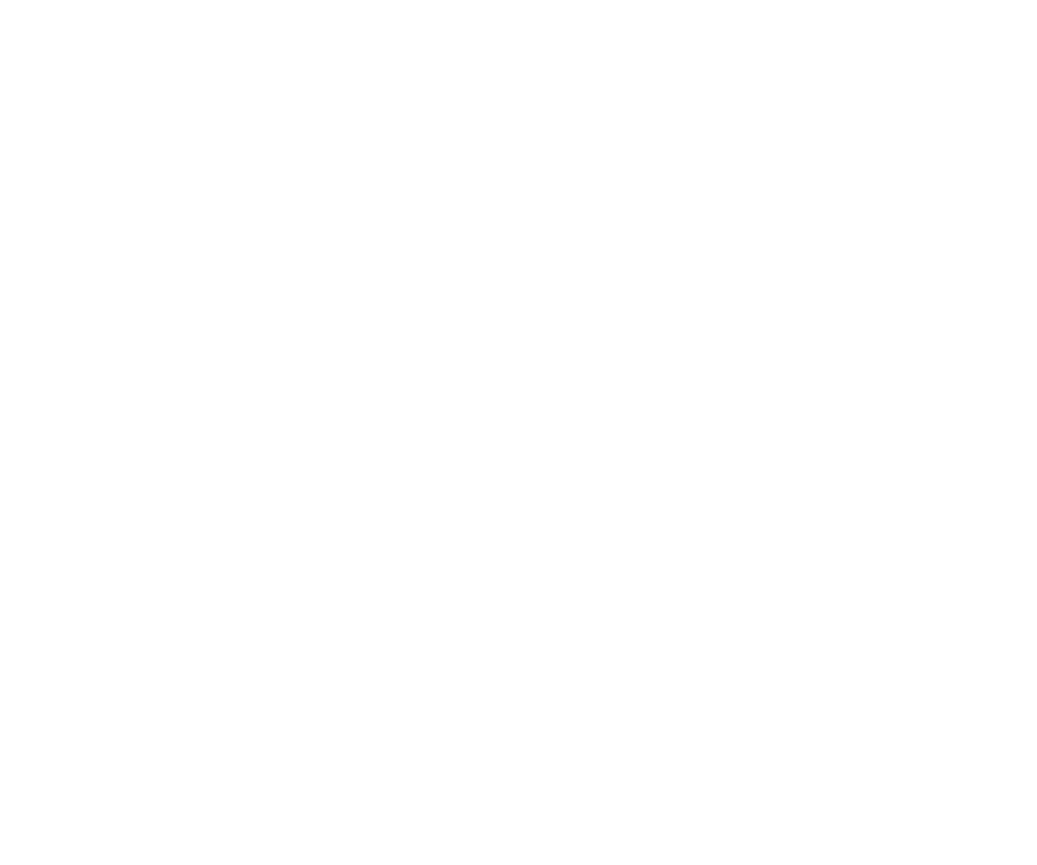
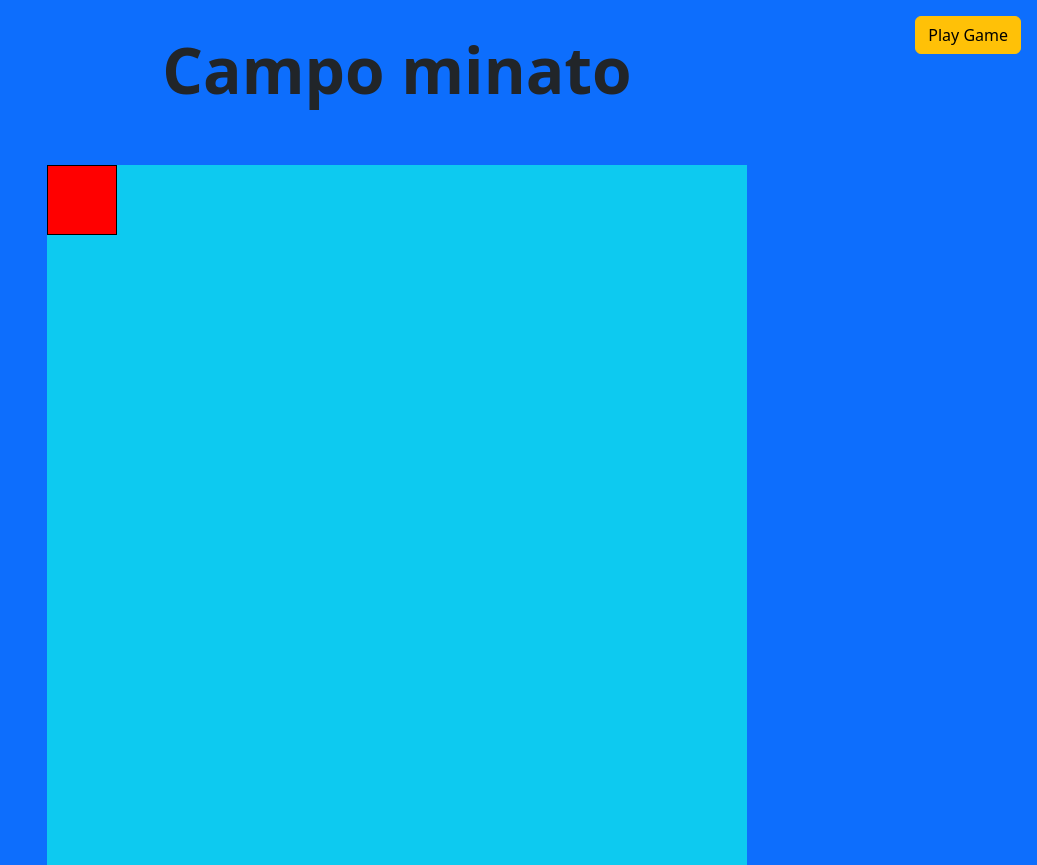
Before and after one commit to Daniele206/js-campominato-grid, a plain HTML site: page index.html in a window 1280 px wide. Shown: the whole page, without its empty margins (243-1280 px from the left). Before the commit the page ends 800 px from the top, so only its background shows below. Drawn offline with nearby package versions, Linux system fonts and the light colour scheme.

Commit message:
[add] structure

```diff
--- a/assets/js/script.js
+++ b/assets/js/script.js
@@ -0,0 +1,15 @@
+// Element
+const myGrid = document.querySelector('.my-grid');
+
+// Element-none
+
+// Input
+
+// Button
+const playGameBtn = document.getElementById('paly-game-btn')
+
+// Output
+
+// Functions
+
+//------------------------------------------------------------------
--- a/assets/main/style.css
+++ b/assets/main/style.css
@@ -0,0 +1,32 @@
+.main-wrapper{
+  min-height: 100vh;
+}
+
+.top-barr{
+  position: relative;
+}
+
+.my-title{
+  font-size: 4rem;
+  padding-top: 2rem;
+  justify-self: center;
+}
+
+.my-menu{
+  position: absolute;
+  top: 0;
+  right: 0;
+}
+
+.my-grid{
+  width: 700px;
+  aspect-ratio: 1;
+  margin-top: 3rem;
+}
+
+.my-cell{
+  height: 70px;
+  aspect-ratio: 1;
+  background-color: red;
+  border: 1px solid black;
+}
--- a/index.html
+++ b/index.html
@@ -9,7 +9,21 @@
   <title>js-campominato-grid</title>
 </head>
 <body>
+  <div class="main-wrapper bg-primary">
+    <div class="top-barr">
+      <h1 class="fw-bold text-center my-title">Campo minato</h1>
+      <div class="my-menu">
+        <button id="play-game-btn" class="btn btn-warning m-3">Play Game</button>
+      </div>
+      <div class="my-main d-flex justify-content-center">
+        <div class="my-grid d-flex flex-wrap bg-info">
+          <div class="my-cell">
 
+          </div>
+        </div>
+      </div>
+    </div>
+  </div>
 
   <script src="./assets/js/script.js"></script>
 </body>
```
